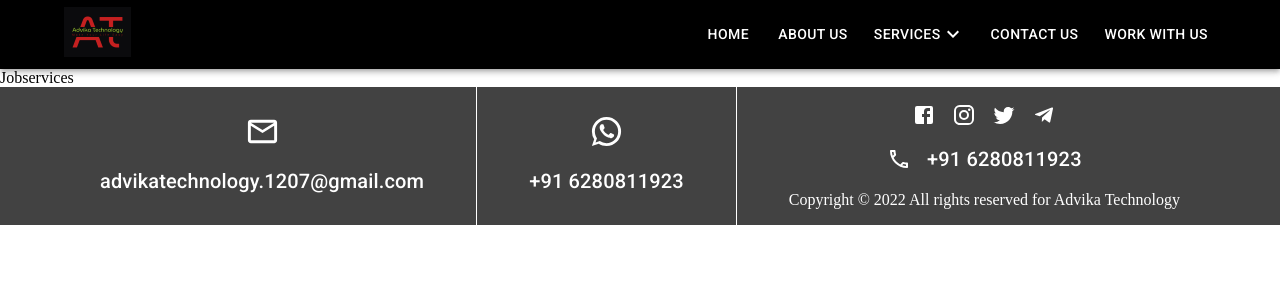
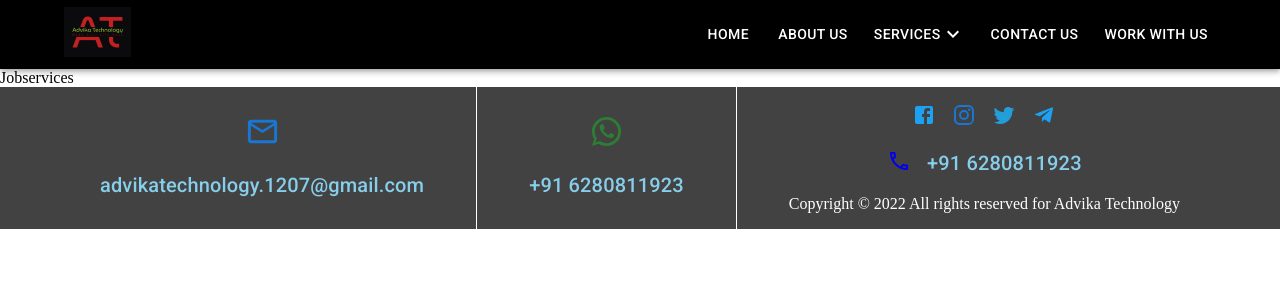
Before and after one commit to MrYogesh0709/job, a React (Create React App) app: page /services/job-support-services in a window 1280 px wide. Shown: the top 300 px of the page. Built offline with nearby package versions, Linux system fonts and the light colour scheme.

Commit message:
about us

```diff
--- a/src/components/Footer.jsx
+++ b/src/components/Footer.jsx
@@ -44,11 +44,18 @@ const Footer = () => {
         }}
       >
         <UserBox mt={"1rem"}>
-          <EmailOutlinedIcon color="white" fontSize="large" />
+          <Box
+            component={"a"}
+            href="mailto:advikatechnology.1207@gmail.com"
+            target={"_blank"}
+          >
+            <EmailOutlinedIcon color="primary" fontSize="large" />
+          </Box>
+
           <Typography
             variant="h6"
             component="a"
-            color="white"
+            color={"skyblue"}
             href="mailto:advikatechnology.1207@gmail.com"
             sx={{ textDecoration: "none" }}
             target="_blank"
@@ -65,10 +72,16 @@ const Footer = () => {
           sx={{ borderColor: "white" }}
         ></Divider>
         <UserBox mt={"1rem"}>
-          <WhatsAppIcon fontSize="large" />
+          <Box
+            component={"a"}
+            href="https://api.whatsapp.com/send?phone=+916280811923"
+            target={"_blank"}
+          >
+            <WhatsAppIcon fontSize="large" color="success" />
+          </Box>
           <Typography
             variant="h6"
-            color={"white"}
+            color={"skyblue"}
             textAlign={"center"}
             component="a"
             target="_blank"
@@ -88,16 +101,41 @@ const Footer = () => {
         ></Divider>
         <UserBox mt={"1rem"}>
           <Box display={"flex"} gap="1rem">
-            <FacebookIcon />
-            <InstagramIcon />
-            <TwitterIcon />
-            <TelegramIcon />
+            <Box
+              component={"a"}
+              href="https://www.facebook.com/profile.php?id=100071928532135&mibextid=LQQJ4d"
+              target="_blank"
+              color="#1DA1F2"
+            >
+              <FacebookIcon />
+            </Box>
+            <Box
+              component={"a"}
+              href="https://www.instagram.com/invites/contact/?i=9w4xyd67maqe&utm_content=pwb8n3k"
+              target="_blank"
+            >
+              <InstagramIcon color={"primary"} />
+            </Box>
+            <Box component={"a"} href="" target="_blank" color="#229ED9">
+              <TwitterIcon />
+            </Box>
+            <Box
+              component={"a"}
+              href="https://t.me/advika_technology"
+              target="_blank"
+              color="#1DA1F2"
+            >
+              <TelegramIcon />
+            </Box>
           </Box>
           <Box display={"flex"} gap="1rem" alignItems={"center"}>
-            <CallOutlinedIcon />
+            <Box component={"a"} href="tel: +91 6280811923">
+              <CallOutlinedIcon />
+            </Box>
+
             <Typography
               variant="h6"
-              color={"white"}
+              color={"skyblue"}
               textAlign={"center"}
               component="a"
               target="_blank"
```
